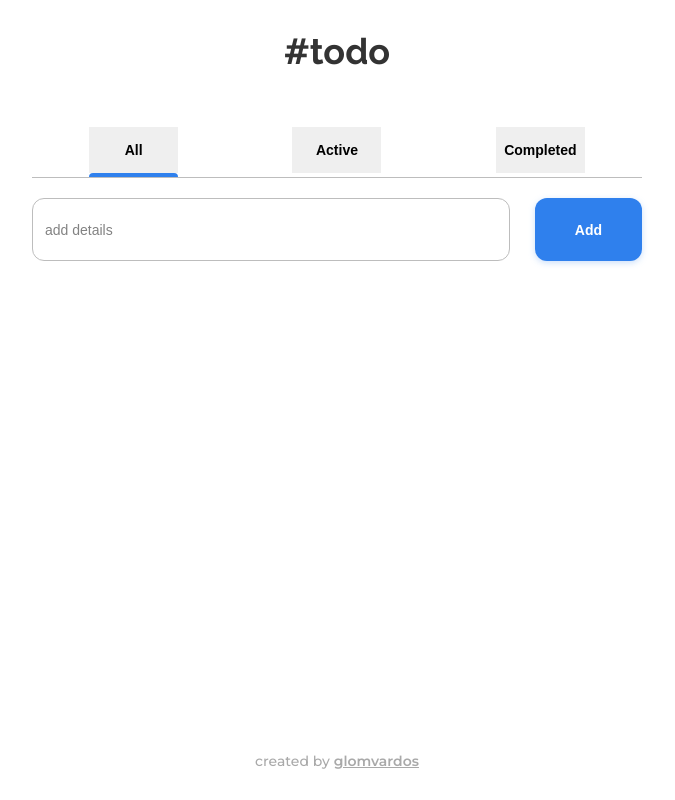
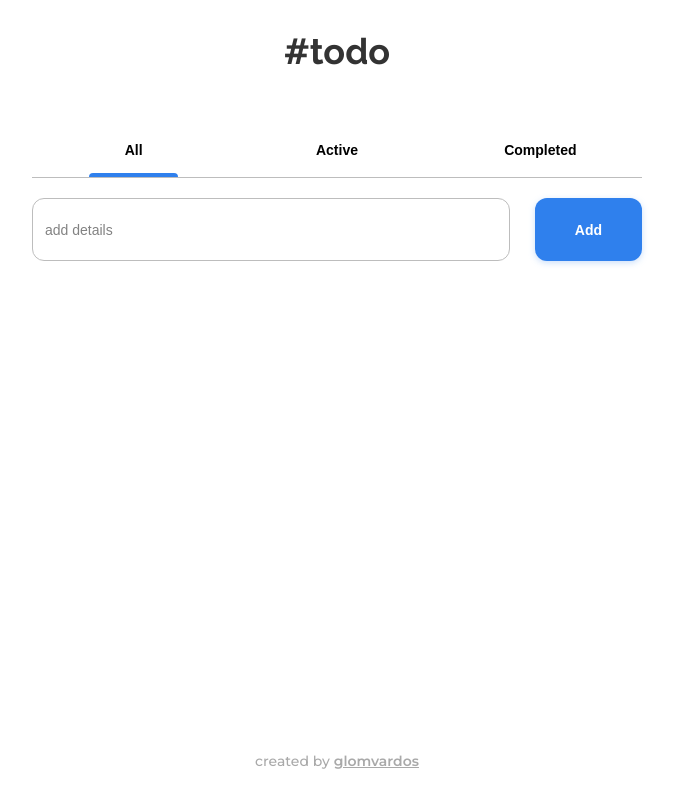
Before and after one commit to glomvardos/todo, a React (Create React App) app: page / in a window 1280 px wide. Shown: the whole page, without its empty margins (303-978 px from the left). Built offline with nearby package versions, Linux system fonts and the light colour scheme.

Commit message:
Fixed a problem with the padding for IOS  devices

```diff
--- a/src/components/Buttons/Buttons.module.css
+++ b/src/components/Buttons/Buttons.module.css
@@ -5,3 +5,7 @@
   justify-content: space-around;
   border-bottom: 1px solid #bdbdbd;
 }
+
+.control button {
+  background-color: #fff;
+}
--- a/src/components/ToDoList/ToDoItem/ToDoItem.module.css
+++ b/src/components/ToDoList/ToDoItem/ToDoItem.module.css
@@ -23,7 +23,6 @@
 
 .checkbox input {
   border-radius: 4px;
-  padding: 222rem;
   height: 24px;
   width: 24px;
   cursor: pointer;
```
